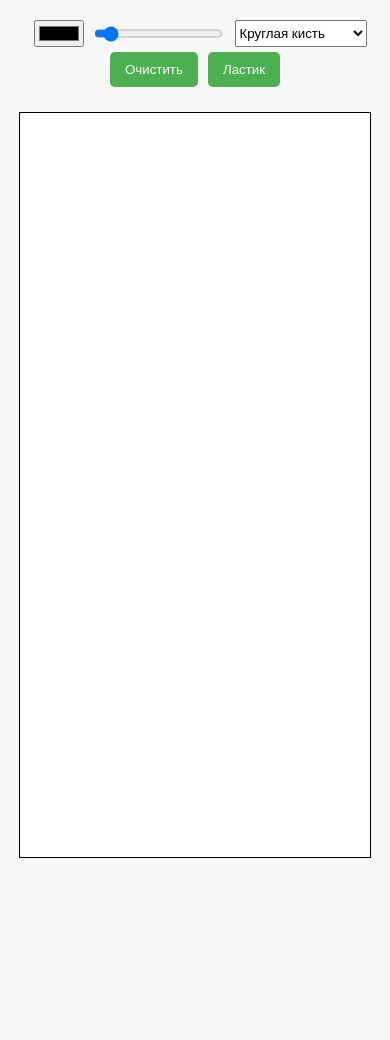
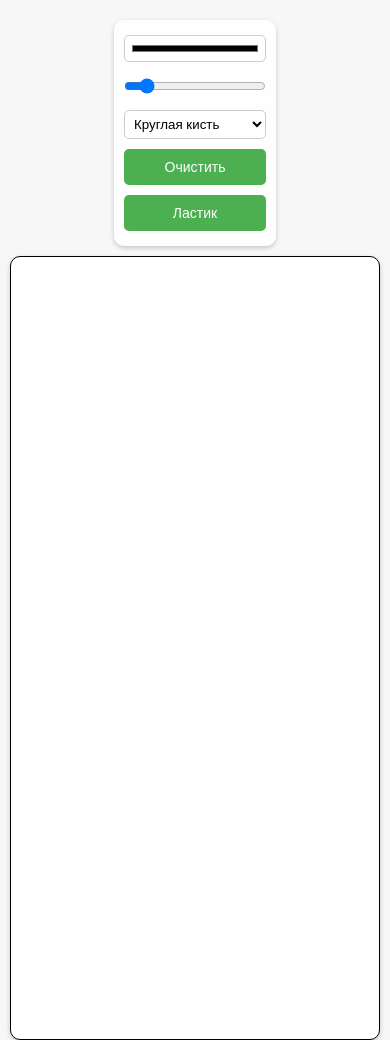
Before and after one commit to rolerkaster/rolerkaster.github.io, a plain HTML site: page index.html in a window 390 px wide. Before the commit the page ends 858 px from the top, so only its background shows below. Drawn offline with Linux system fonts and the light colour scheme.

Commit message:
Update style.css

```diff
--- a/style.css
+++ b/style.css
@@ -1,20 +1,35 @@
+/* styles.css */
+
+/* Сброс стилей */
+* {
+    margin: 0;
+    padding: 0;
+    box-sizing: border-box;
+}
+
 body {
     display: flex;
     flex-direction: column;
     align-items: center;
-    margin: 0;
-    padding: 0;
     font-family: Arial, sans-serif;
     background-color: #f7f7f7; /* Светлый фон для контраста */
+    height: 100vh; /* Занимает всю высоту экрана */
+    overflow: hidden; /* Скрывает прокрутку */
 }
 
+/* Стили для панели инструментов */
 .toolbar {
     margin: 20px;
     display: flex;
     flex-wrap: wrap; /* Позволяет кнопкам переноситься на новую строку при необходимости */
     justify-content: center; /* Центрируем кнопки в панели инструментов */
+    background-color: rgba(255, 255, 255, 0.9); /* Полупрозрачный фон для панели */
+    border-radius: 10px; /* Закругленные углы */
+    padding: 10px; /* Отступы внутри панели */
+    box-shadow: 0 2px 5px rgba(0, 0, 0, 0.2); /* Тень для панели */
 }
 
+/* Стили для кнопок */
 button {
     margin: 5px; /* Уменьшаем отступы между кнопками */
     padding: 10px 15px;
@@ -24,17 +39,55 @@ button {
     color: white;
     cursor: pointer;
     transition: background-color 0.3s; /* Плавный переход цвета фона */
+    font-size: 14px; /* Размер шрифта для кнопок */
 }
 
 button:hover {
     background-color: #45a049; /* Более темный зеленый при наведении */
 }
 
+/* Стили для элементов управления */
 input[type="color"], input[type="range"], select {
     margin-left: 10px; /* Отступ слева для элементов управления */
+    border: 1px solid #ccc; /* Граница для элементов */
+    border-radius: 5px; /* Закругленные углы */
+    padding: 5px; /* Отступы внутри элементов */
+    background-color: #fff; /* Белый фон для элементов */
 }
 
+/* Стили для канваса */
 canvas {
     border: 1px solid #000;
     background-color: #ffffff; /* Белый фон канваса для лучшей видимости */
+    flex-grow: 1; /* Занимает оставшееся пространство */
+    width: 100%; /* Ширина канваса на 100% */
+    max-width: 600px; /* Максимальная ширина канваса */
+    border-radius: 10px; /* Закругленные углы канваса */
+    box-shadow: 0 2px 5px rgba(0, 0, 0, 0.2); /* Тень для канваса */
 }
+
+@media (max-width: 768px) {
+    body { padding: 10px;
+    }
+
+    .toolbar {
+        flex-direction: column; /* Изменяем направление на колонку для мобильных */
+        margin: 10px 0; /* Уменьшаем отступы для панели инструментов */
+    }
+
+    button {
+        width: 100%; /* Кнопки занимают всю ширину */
+        margin: 5px 0; /* Увеличиваем отступы между кнопками */
+    }
+
+    canvas {
+        max-width: 100%; /* Канвас занимает всю ширину экрана */
+        height: auto; /* Автоматическая высота для сохранения пропорций */
+    }
+
+    input[type="color"], input[type="range"], select {
+        width: 100%; /* Элементы управления занимают всю ширину */
+        margin: 5px 0; /* Увеличиваем отступы между элементами управления */
+    }
+
+}
```
